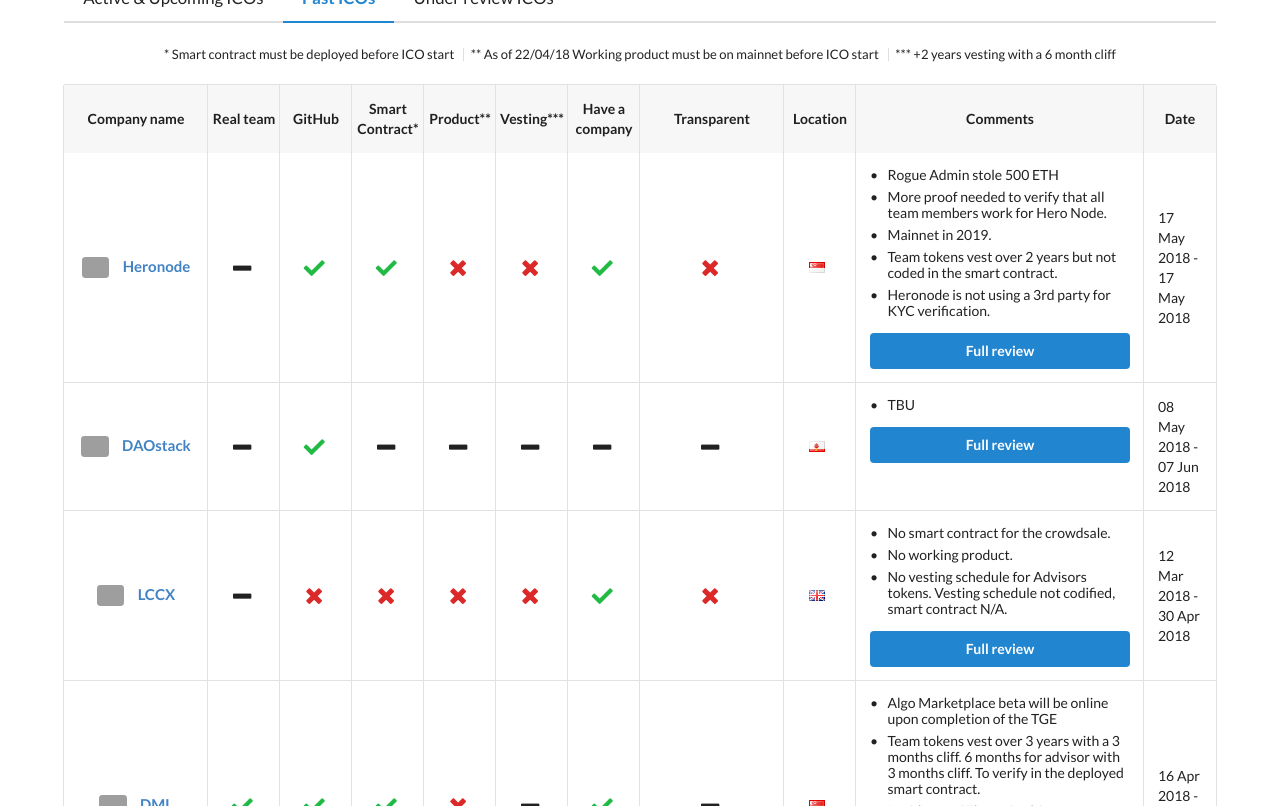
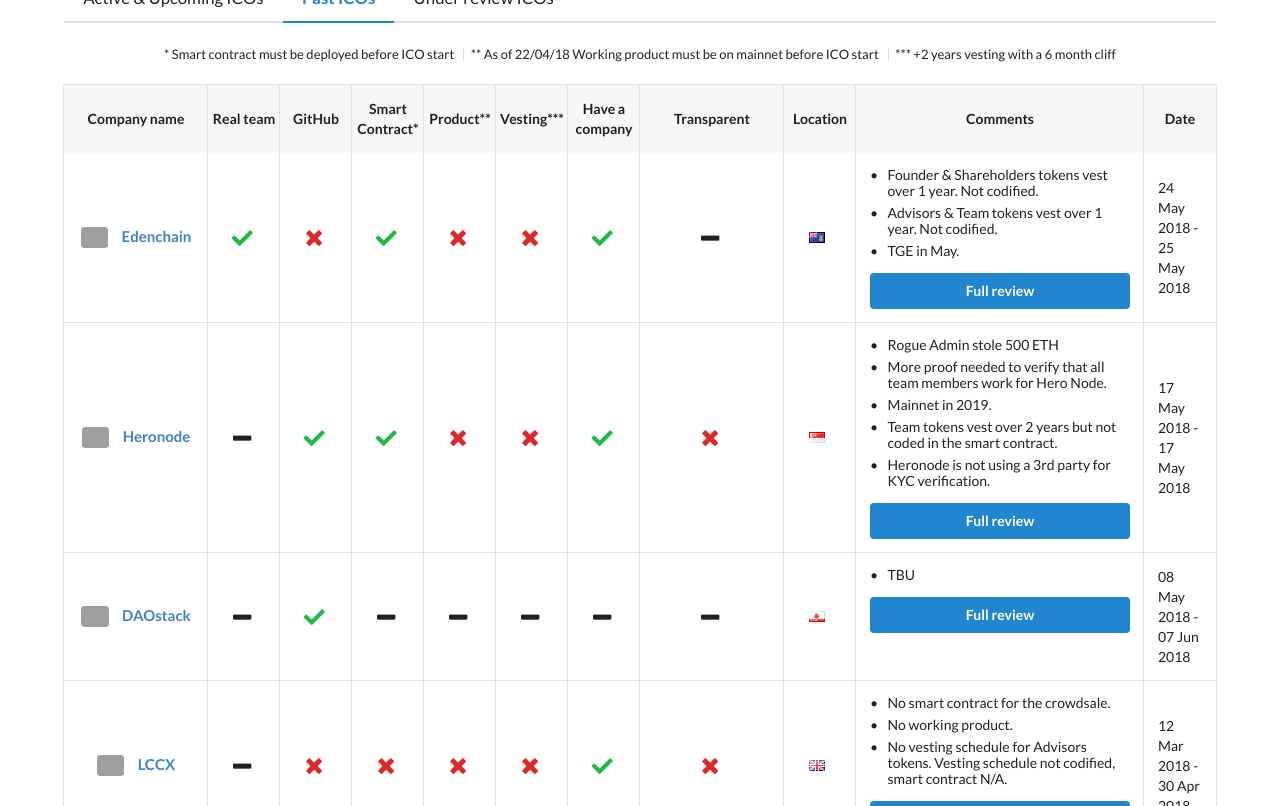
Before and after one commit to ico-check/ico-check, a Jekyll site: the page built from past.md, in a window 1280 px wide and 900 px high, scrolled down 563 px, cut to the strip 94-900 px from the top of the window. Built offline with Jekyll 4.4.1, drawn with Linux system fonts in a browser that asks for light colours; nearby versions of some CDN libraries; grey boxes are pictures that could not be loaded.

Commit message:
66-edenchain-ico-check
Moved from Active ICOs

```diff
--- a/_data/past-icos.yml
+++ b/_data/past-icos.yml
@@ -1,3 +1,23 @@
+- name: Edenchain
+  image: https://i.imgur.com/bfm56xl.jpg
+  url: https://edenchain.io/
+  real_team: true
+  github: false
+  smart_contract: true
+  product: false
+  min_vesting: false
+  have_company: true
+  transparent:
+  location: British Virgin Islands
+  comments:
+    - content: Founder & Shareholders tokens vest over 1 year. Not codified.
+    - content: Advisors & Team tokens vest over 1 year. Not codified.
+    - content: TGE in May.
+  ico_start_date: 2018-05-24T11:00:00Z
+  ico_end_date: 2018-05-25T11:00:00Z
+  safe:
+  issue_url: https://github.com/ico-check/ico-check/issues/87
+
 - name: Heronode
   image: https://i.imgur.com/reBVSnM.jpg
   url: https://heronode.io/
```
